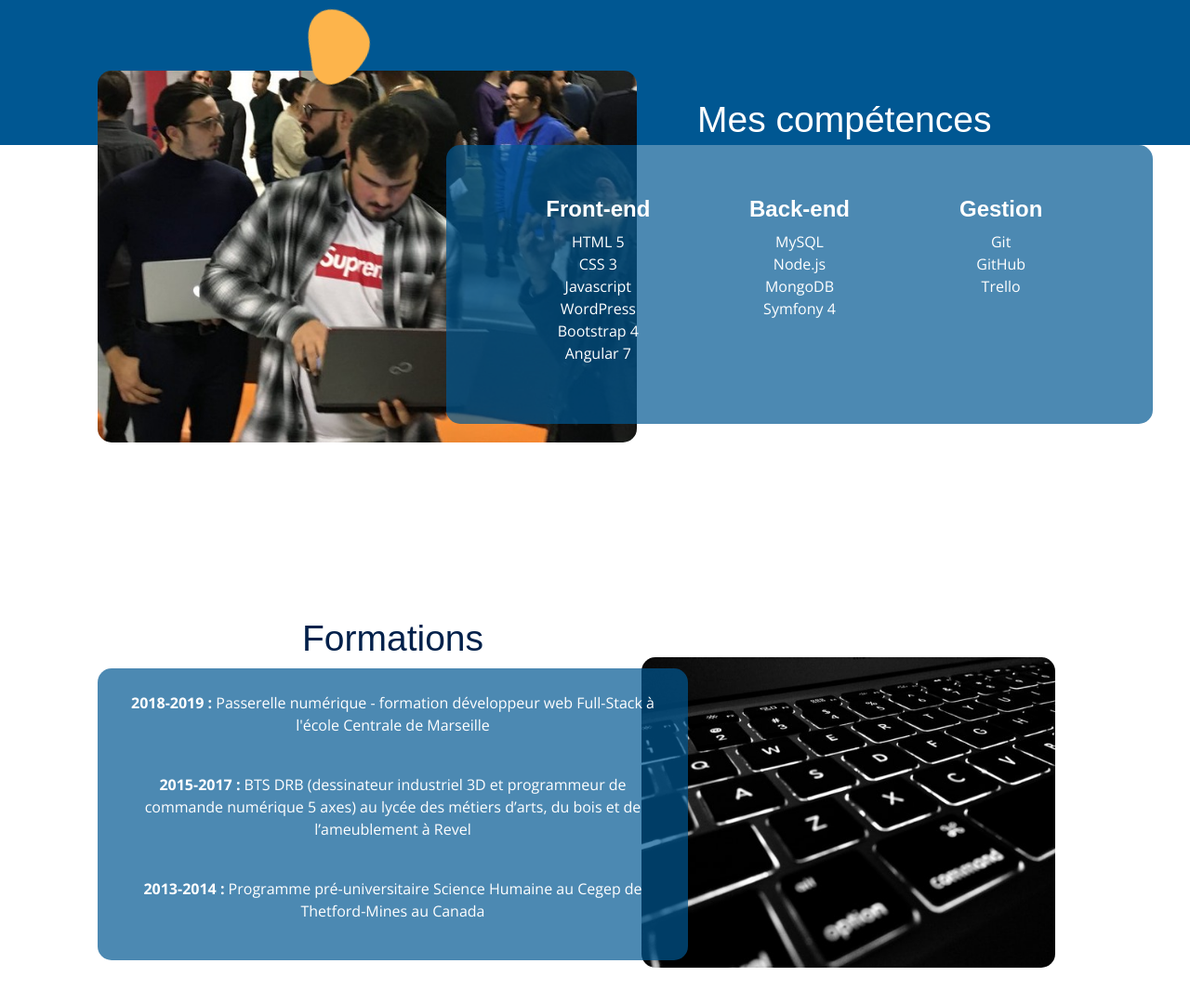
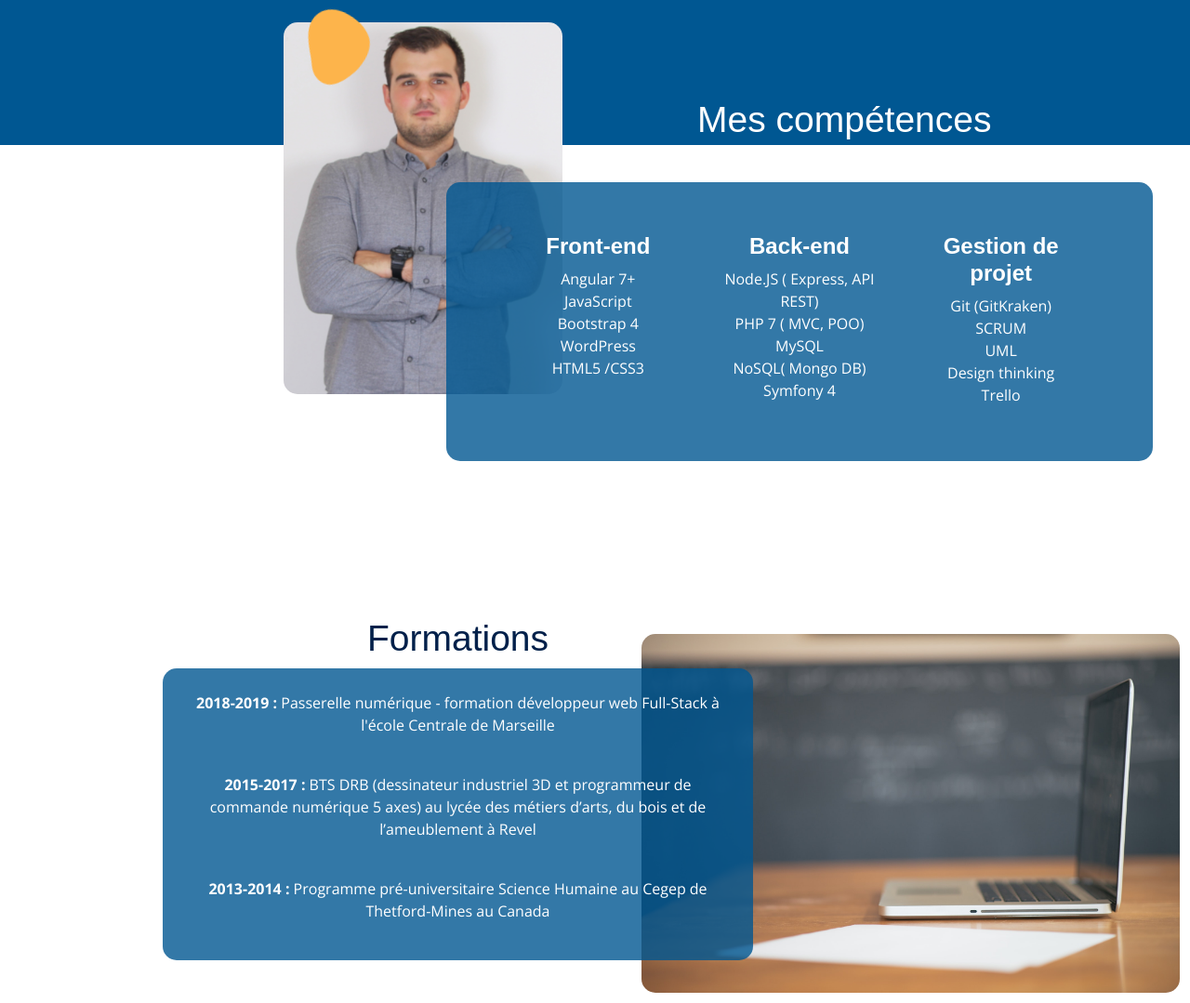
Before and after one commit to AntoineCalmettes/Portfolio-2.0, a plain HTML site: page index.html in a window 1280 px wide. Shown: the part 600-1679 px from the top of the page at 93% size. Drawn offline with nearby package versions, Linux system fonts and the light colour scheme; a web font is replaced by a local one.

Commit message:
Correction

```diff
--- a/css/style.css
+++ b/css/style.css
@@ -145,10 +145,11 @@ background-color: #005792;
 /*  A PROPOS */
 
 #img-1{
-    position: relative;
-    top: -80px;
-    left: 20px;
-    height: 400px;
+  position: relative;
+  top: -132px;
+  left: 220px;
+  height: 400px;
+
 
 }
 
@@ -159,9 +160,9 @@ background-color: #005792;
 }
 
 .bg-competence{
-  background-color: rgba(0, 87, 146  ,0.7);
+  background-color: rgba(0, 87, 146  ,0.8);
   position: relative;
-  top: -400px;
+  top: -360px;
   left: 410px;
   padding: 55px;
   text-align: center;
@@ -175,7 +176,7 @@ color: #00204A;
 }
 
 .bg-formation{
-  background-color: rgba(0, 87, 146  ,0.7);
+  background-color: rgba(0, 87, 146  ,0.8);
   padding: 25px;
     border-radius: 15px;
 
@@ -183,17 +184,21 @@ color: #00204A;
 #div-formation{
   position: relative;
 top: -192px;
-left: 20px;
+left: 90px;
 text-align: center;
 border-radius: 15px;
 }
 
 #div-img-2{
   position: relative;
-top: -149px;
+top: -174px;
 left: -60px;
 z-index: -1;
 border-radius: 15px;
+}
+
+#img-2{
+  max-width: 130%;
 }
 
 
@@ -204,7 +209,7 @@ border-radius: 15px;
 #filtre-img3{
   height: 375px;
       width: 758px;
-      background-color: rgba(0, 87, 146, 0.7);
+      background-color: rgba(0, 87, 146, 0.8);
       position: relative;
       border-radius: 15px;
       top: -420px;
--- a/index.html
+++ b/index.html
@@ -59,7 +59,7 @@
   <div class="container" id="ctn-1">
     <div class="row">
       <div class="col-lg-7 display-none">
-        <img src="img/perso-passerelle-numérique.jpg" data-aos="fade-right" data-aos-duration="2500" class="img-fluid left-mobile" id="img-1" alt="">
+        <img src="img/calmettes1.JPG" data-aos="fade-right" data-aos-duration="2500" class="img-fluid left-mobile" id="img-1" alt="">
       </div>
       <div class="col-lg-4" id="title-propos" data-aos="fade-up-left" data-aos-duration="3000" >
         <h3 class="blue-mobile">Mes compétences</h3>
@@ -70,37 +70,39 @@
             <div class="col-lg-4">
               <h4 class="align-middle blue-mobile"><strong>Front-end </strong></h4>
               <ul class="list-unstyled blue-mobile">
-                <li>HTML 5</li>
-                <li>CSS 3</li>
-                <li>Javascript</li>
+                <li>Angular 7+</li>
+                <li>JavaScript</li>
+                <li>Bootstrap 4</li>
                 <li>WordPress</li>
-                <li>Bootstrap 4</li>
-                <li>Angular 7</li>
+                <li>HTML5 /CSS3</li>
               </ul>
             </div>
             <div class="col-lg-4">
               <h4 class="blue-mobile"><strong>Back-end </strong></h4>
               <ul class="list-unstyled blue-mobile">
+                <li>Node.JS ( Express, API REST)</li>
+                <li>PHP 7 ( MVC, POO)</li>
                 <li>MySQL</li>
-                <li>Node.js</li>
-                <li>MongoDB</li>
+                <li>NoSQL( Mongo DB)</li>
                 <li>Symfony 4</li>
               </ul>
             </div>
             <div class="col-lg-4">
-              <h4 class="blue-mobile"><strong>Gestion </strong></h4>
+              <h4 class="blue-mobile"><strong>Gestion de projet </strong></h4>
               <ul class="list-unstyled blue-mobile">
-                <li>Git</li>
-                <li>GitHub</li>
+                <li>Git (GitKraken)</li>
+                <li>SCRUM</li>
+                <li>UML</li>
+                <li>Design thinking</li>
                 <li>Trello</li>
               </ul>
             </div>
           </div>
         </div>
       </div>
-      <div class="col-lg-7" id="div-formation" data-aos="fade-down-right" data-aos-duration="1000">
-        <h3 class="title-formation center">Formations</h3>
-        <div class="bg-formation" data-aos="zoom-in-down" data-aos-duration="3000">
+      <div class="col-lg-7" id="div-formation" >
+        <h3 class="title-formation center" data-aos="fade-down" data-aos-duration="3000">Formations</h3>
+        <div class="bg-formation"  data-aos="fade-down" data-aos-duration="2500">
           <p>
             <strong>2018-2019 :</strong> Passerelle numérique - formation développeur web Full-Stack à l'école Centrale de Marseille
           </p>
@@ -111,13 +113,13 @@
 
         </div>
       </div>
-      <div class="col-lg-5" id="div-img-2" data-aos="zoom-out-left" data-aos-duration="1500">
-        <img src="img/black-mac.jpeg" class="img-fluid display-none" id="img-2" alt="">
+      <div class="col-lg-5" id="div-img-2" data-aos="fade-up" data-aos-duration="3000">
+        <img src="img/school.jpg" class="img-fluid display-none" id="img-2" alt="">
       </div>
-      <div class="col-lg-7">
+      <div class="col-lg-7" >
 
-        <img src="img/developper1.jpeg" data-aos="fade-right" data-aos-duration="3000" class="img-fluid display-none" id="img-3" alt="">
-        <div id="filtre-img3">
+        <img src="img/developper1.jpeg" data-aos="fade-up" data-aos-duration="3000"  class="img-fluid display-none" id="img-3" alt="">
+        <div id="filtre-img3" data-aos="fade-left" data-aos-duration="3000">
           <h3 class="title-experiences">Mes expériences</h3>
           <p>
             <strong> Juillet 2018 – Septembre 2018 : </strong>Ambassadeur du tri pour l'entreprise Kro'Kan - Informer et inciter les habitants de Marseille à trier correctement leurs déchets (recyclage, verre, papier, encombrants, piles,etc...)
@@ -145,16 +147,20 @@
       <!-- Début des projets -->
 
 
-      <div class="col-lg-6 pt-6 text-center" data-aos="fade-left" data-aos-duration="2800">
-        <img src="img/mobijeme.png" class="img-projet img-fluid" alt="">
+      <div class="col-lg-6 pt-6 text-center">
+        <img src="img/mobijeme.png" class="img-projet img-fluid" alt="" data-aos="fade-right" data-aos-duration="1800">
       </div>
-      <div class="col-lg-6 pt-6" data-aos="fade-right" data-aos-duration="1800">
+      <div class="col-lg-6 pt-6"   data-aos="fade-left" data-aos-duration="2800">
         <h3 class="blue"><strong class="font-weight-bold">Mobijeme</strong> </h3>
         <h4 class="blue"><strong class="font-weight-bold">Description : </strong> Création d'un site en Wordpress pour un projet de mobilité internationale en autonomie pour l'association Bokra Sawa.</h4>
         <h4 class="blue"><strong class="font-weight-bold">Technologies :</strong> Wordpress PHP 7</h4>
         <a href="https://mobijeme.com/" /><button type="button" class="btn btn-outline-light">Voir le projet</button></a>
 
       </div>
+
+      <div class="col-lg-6 pt-6 text-center" data-aos="fade-left" data-aos-duration="2800">
+          <img src="img/CODE4MARS.png" class="img-projet img-fluid" alt="">
+        </div>
 
       <div class="col-lg-6 pt-6" data-aos="fade-right" data-aos-duration="1800">
         <h3 class="blue"><strong class="font-weight-bold"> Code4Marseille </strong> </h3>
@@ -164,9 +170,7 @@
 
         <!-- Button trigger modal -->
       </div>
-      <div class="col-lg-6 pt-6 text-center" data-aos="fade-left" data-aos-duration="2800">
-        <img src="img/CODE4MARS.png" class="img-projet img-fluid" alt="">
-      </div>
+
 
 
 
```
Also changed, not shown: mobijeme.html (+5 -3 lines), img/calmettes1.JPG (added), img/school.jpg (added).
